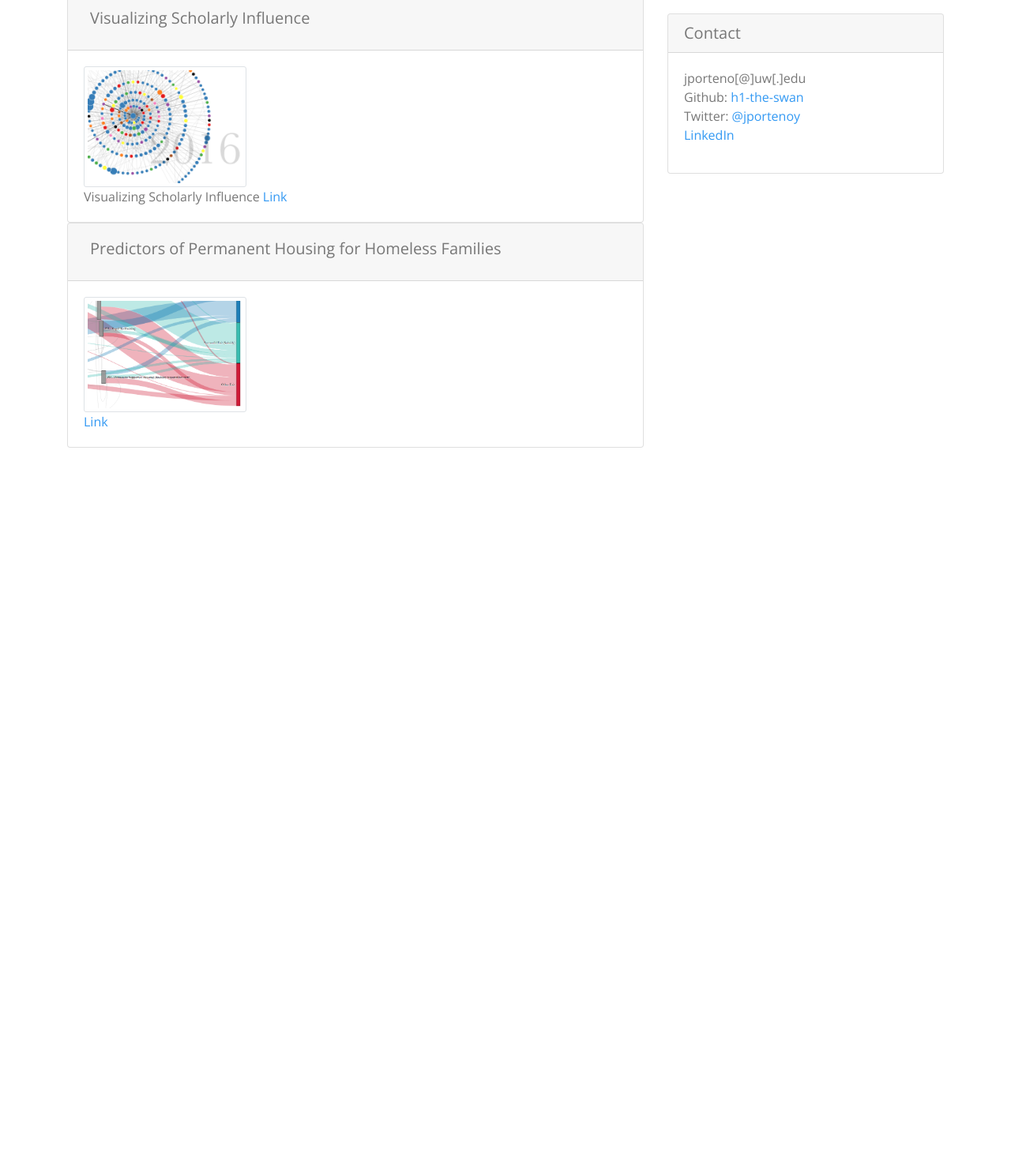
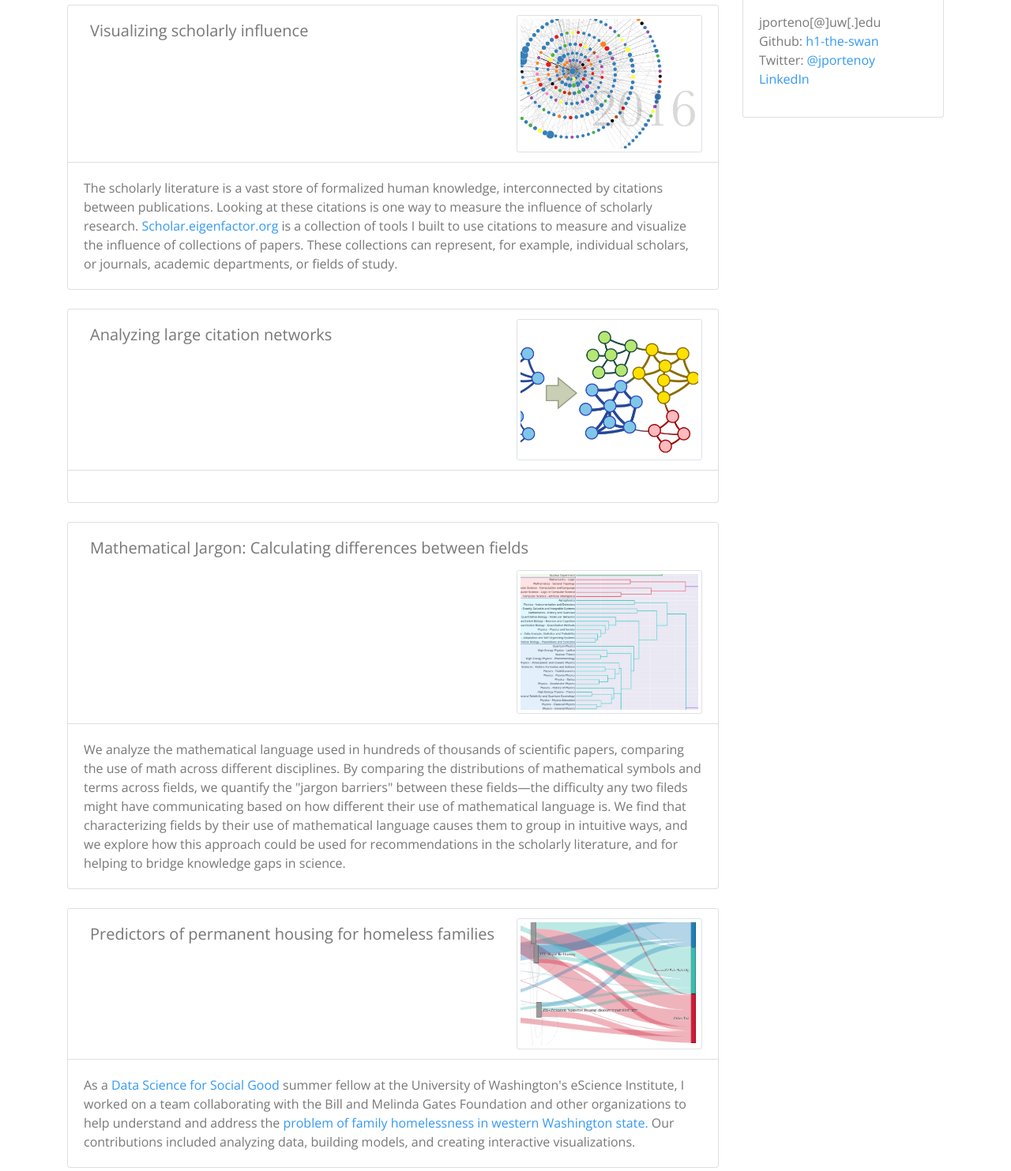
Before and after one commit to h1-the-swan/jasport-webpack, a website built with webpack: page index.html in a window 1280 px wide. Shown: the part 304-1787 px from the top of the page at 79% size. Before the commit the page ends 871 px from the top, so only its background shows below. Built offline with nearby package versions, Linux system fonts and the light colour scheme.

Commit message:
add projects

```diff
--- a/index.html
+++ b/index.html
@@ -27,7 +27,7 @@
 
 		<div class="row">
 
-			<div class="col-md-8">
+			<div class="col-lg-9">
 				<div class="header my-4">
 					<h1>Jason Portenoy</h1>
 					<h3>PhD candidate in the <a href="https://ischool.uw.edu/" target="_blank">University of Washington Information School</a></h3>
@@ -39,17 +39,17 @@
 
 				<h3>Projects</h3>
 				<div id="projects" role="tablist">
-					<div class="card" id="project-item-template" style="display: none;">
-						<div class="card-header d-flex align-items-start" role="tab">
-							<h5 class="project-name p-2">
+					<div class="card my-4" id="project-item-template" style="display: none;">
+						<div class="card-header" role="tab">
+							<h5 class="project-name p-2 float-left">
 								Project Name
 							</h5>
+								<img class="card-img img-thumbnail float-md-right" src="" alt="image description"/>
 
 						</div>
 
 						<div>
 							<div class="card-body">
-								<img class="card-img img-thumbnail" src="" alt="image description"/>
 								<div>
 									<p class="card-text project-description">
 										Project Description
@@ -64,7 +64,7 @@
 			<!-- /.colmd8 -->
 
 			<!-- Sidebar Column -->
-			<div class="col-md-4">
+			<div class="col-lg-3">
 
 				<div class="card my-4" id="headshot">
 					<div class="card-body">
--- a/src/index.js
+++ b/src/index.js
@@ -12,20 +12,58 @@ jquery(()=>{
 
 var projects = [
 	{
-		"name": "Visualizing Scholarly Influence",
+		"name": "Visualizing scholarly influence",
 		"img": require('./assets/images/citationvis_thumb.png'),
 		"description":
-			`
-			Visualizing Scholarly Influence <a href="http://scholar.eigenfactor.org/" target="_blank">Link</a>
-			`
+		`
+		The scholarly literature is a vast store of formalized human knowledge, interconnected by citations between publications.
+		Looking at these citations is one way to measure the influence of scholarly research.
+		<a href="http://scholar.eigenfactor.org/" target="_blank">Scholar.eigenfactor.org</a>
+		is a collection of tools I built to use citations to measure and visualize the influence of collections of papers.
+		These collections can represent, for example, individual scholars, or journals, academic departments, or fields of study.
+		`
 	},
 	{
-		"name": "Predictors of Permanent Housing for Homeless Families",
+		"name": "Analyzing large citation networks",
+		"img": require('./assets/images/infomap_diagram_thumb.jpg'),
+		"description":
+		`
+		`
+	},
+	{
+		"name": "Mathematical Jargon: Calculating differences between fields",
+		"img": require('./assets/images/dendrogram_mathjargon_thumb.jpg'),
+		"description":
+		`
+		We analyze the mathematical language used in hundreds of thousands of scientific papers, comparing the use of math across different disciplines.
+		By comparing the distributions of mathematical symbols and terms across fields, we quantify the "jargon barriers" between these fields—the difficulty any two fileds might have communicating based on how different their use of mathematical language is.
+		We find that characterizing fields by their use of mathematical language causes them to group in intuitive ways, and we explore how this approach could be used for recommendations in the scholarly literature, and for helping to bridge knowledge gaps in science.
+		`
+	},
+	{
+		"name": "Predictors of permanent housing for homeless families",
 		"img": require('./assets/images/sankey_thumb.png'),
 		"description":
-			`
-			<a href="http://escience.washington.edu/research-project/predictors-of-permanent-housing-for-homeless-families/" target="_blank">Link</a>
-			`
+		`
+		As a <a href="https://escience.washington.edu/dssg/" target="_blank">Data Science for Social Good</a>
+		summer fellow at the University of Washington's eScience Institute,
+		I worked on a team collaborating with the Bill and Melinda Gates Foundation
+		and other organizations to help understand and address the
+		<a href="http://escience.washington.edu/research-project/predictors-of-permanent-housing-for-homeless-families/" target="_blank">
+		problem of family homelessness in western Washington state.
+		</a>
+		Our contributions included analyzing data, building models, and creating interactive visualizations.
+		`
+	},
+	{
+		"name": "Commitments in written communication",
+		"img": require('./assets/images/cortana_commitments.png'),
+		"description":
+		`
+		As an intern at Microsoft Research, I worked on a project to help Microsoft's
+		personal digital assistant, Cortana, identify when people make commitments in their outgoing emails,
+		and understand what kinds of commitments they make.
+		`
 	},
 ];
 
@@ -40,4 +78,5 @@ projects.forEach(function(item) {
 });
 
 $('#headshot').find('img').attr('src', require('./assets/images/jason_headshot_ischool_11-9-2018_1-748_lo.jpg'));
-console.log($('#headshot'));
+// hide for now
+// $('#headshot').hide()
--- a/src/styles/index.scss
+++ b/src/styles/index.scss
@@ -1,4 +1,4 @@
-// $card-cap-bg: #fff;
+$card-cap-bg: #fff;
 @import "~bootswatch/dist/spacelab/variables";
 @import "~bootstrap/scss/bootstrap";
 @import "~bootswatch/dist/spacelab/bootswatch";
```
Also changed, not shown: src/assets/images/cortana_commitments.png (added), src/assets/images/dendrogram_mathjargon_thumb.jpg (added), src/assets/images/infomap_diagram_thumb.jpg (added).
